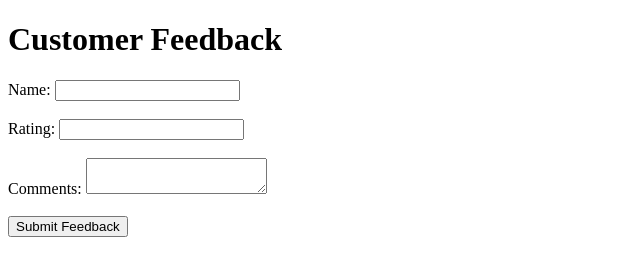
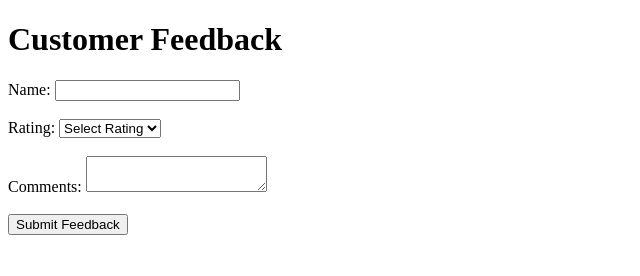
Before and after one commit to DanWilson501/customer-feedback-portal, a plain HTML site: page indext.html in a window 1280 px wide. Shown: the whole page, without its empty margins (0-640 px from the left). Drawn offline with Linux system fonts and the light colour scheme.

Commit message:
updated html form to incorporate dropdown for rating 1 through 5

```diff
--- a/indext.html
+++ b/indext.html
@@ -10,13 +10,21 @@
         <input type="text" id="name" name="name" required><br><br>
 
         <label for="rating">Rating:</label>
-        <input type="text" id="rating" name="rating" required><br><br>
+        <select id="rating" name="rating" required>
+            <option value="">Select Rating</option>
+            <option value="1">1</option>
+            <option value="2">2</option>
+            <option value="3">3</option>
+            <option value="4">4</option>
+            <option value="5">5</option>
+        </select><br><br>
 
         <label for="comments">Comments:</label>
         <textarea id="customerComments" name="comments" required></textarea><br><br>
 
         <button type="submit">Submit Feedback</button>
     </form>
+
     <div id="feedbackDisplay"></div>
     <script src="script.js"></script>
 </body>
```
